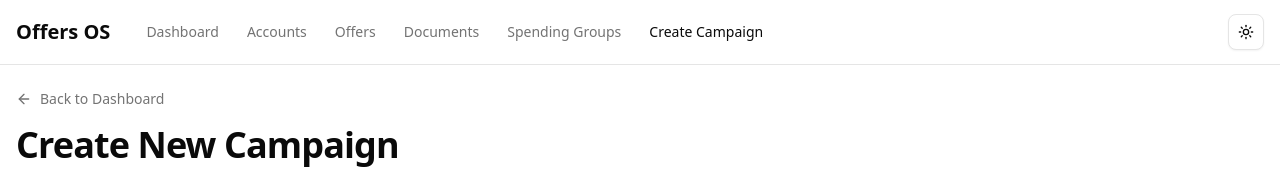
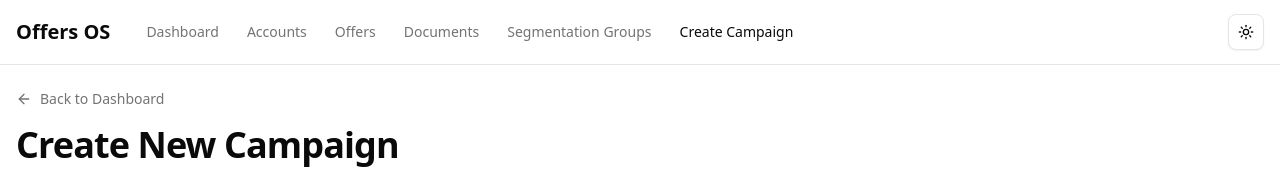
Before and after one commit to srinathv31/offers-portal-prototype, a Next.js app: page /create-campaign in a window 1280 px wide. Shown: the top 169 px of the page. Built offline with nearby package versions, Linux system fonts and the light colour scheme.

Commit message:
Rename Spending Groups UI label to Segmentation Groups

```diff
--- a/app/accounts/[id]/page.tsx
+++ b/app/accounts/[id]/page.tsx
@@ -484,7 +484,7 @@ async function AccountDetailContent({ id }: { id: string }) {
               <CardHeader>
                 <CardTitle className="flex items-center gap-2">
                   <Users className="h-5 w-5" />
-                  Spending Group Memberships
+                  Segmentation Group Memberships
                 </CardTitle>
               </CardHeader>
               <CardContent>
--- a/app/create-campaign/create-campaign-content.tsx
+++ b/app/create-campaign/create-campaign-content.tsx
@@ -423,7 +423,7 @@ export function CreateCampaignPageContent() {
             <CardHeader>
               <div className="flex items-center gap-2">
                 <Loader2 className="h-5 w-5 text-primary animate-spin" />
-                <CardTitle>{loadingPreSelectedOffers ? "Loading Selected Offers..." : "Loading Spending Group..."}</CardTitle>
+                <CardTitle>{loadingPreSelectedOffers ? "Loading Selected Offers..." : "Loading Segmentation Group..."}</CardTitle>
               </div>
               <CardDescription>
                 Preparing AI-assisted campaign creation
@@ -453,7 +453,7 @@ export function CreateCampaignPageContent() {
             {preSelectedOffers.length > 0
               ? "Back to Offers"
               : spendingGroupContext
-                ? "Back to Spending Groups"
+                ? "Back to Segmentation Groups"
                 : "Back to Dashboard"}
           </Link>
           <h1 className="text-4xl font-bold tracking-tight">
--- a/app/spending-groups/page.tsx
+++ b/app/spending-groups/page.tsx
@@ -27,7 +27,7 @@ async function SpendingGroupsContent() {
           <div className="flex items-center gap-3 mb-2">
             <Users className="h-8 w-8 text-primary" />
             <h1 className="text-4xl font-bold tracking-tight">
-              Spending Groups
+              Segmentation Groups
             </h1>
           </div>
           <p className="text-muted-foreground">
--- a/components/navigation.tsx
+++ b/components/navigation.tsx
@@ -70,7 +70,7 @@ export function Navigation() {
                     : "text-muted-foreground"
                 )}
               >
-                Spending Groups
+                Segmentation Groups
               </Link>
               <Link
                 href="/create-campaign"
```
